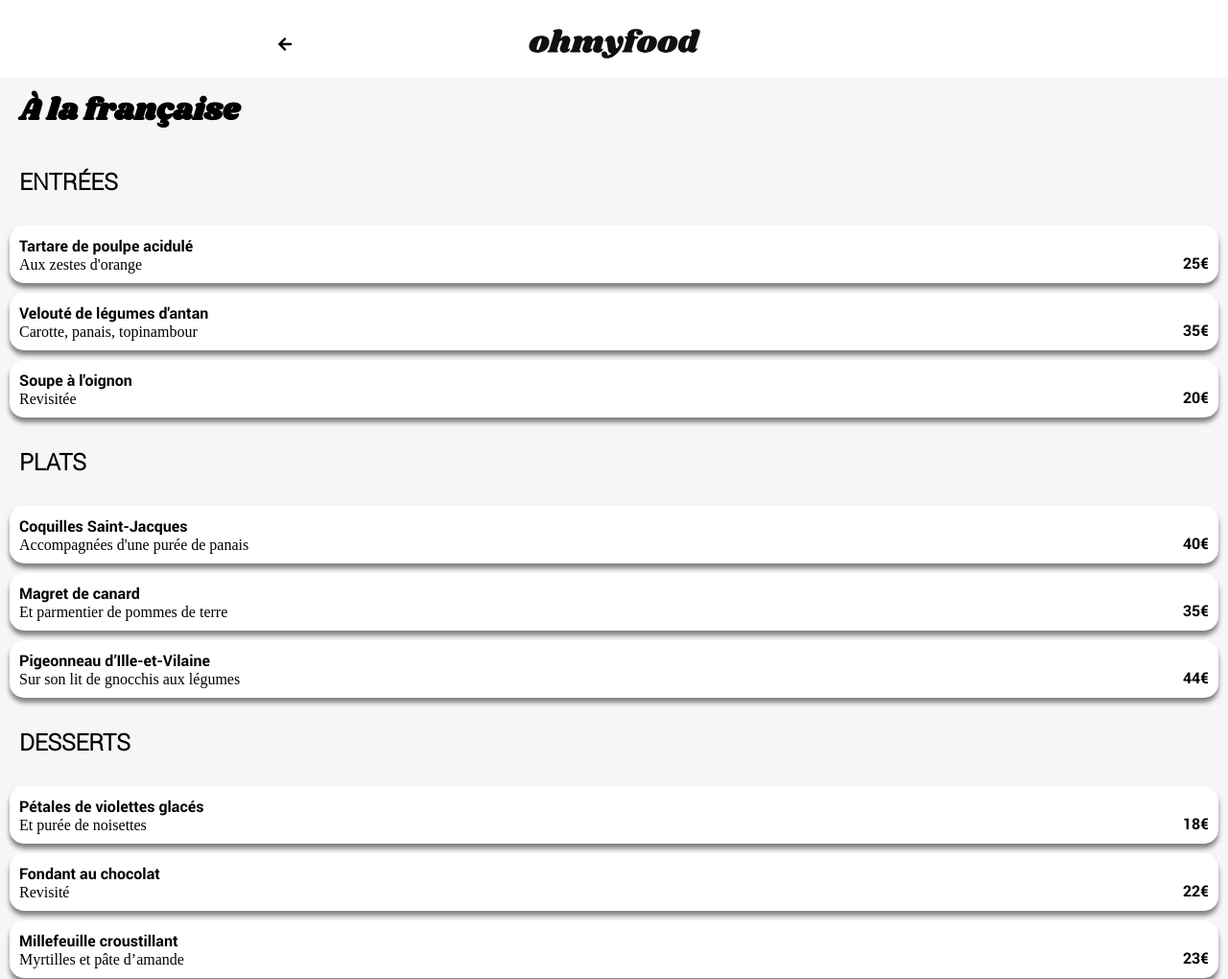
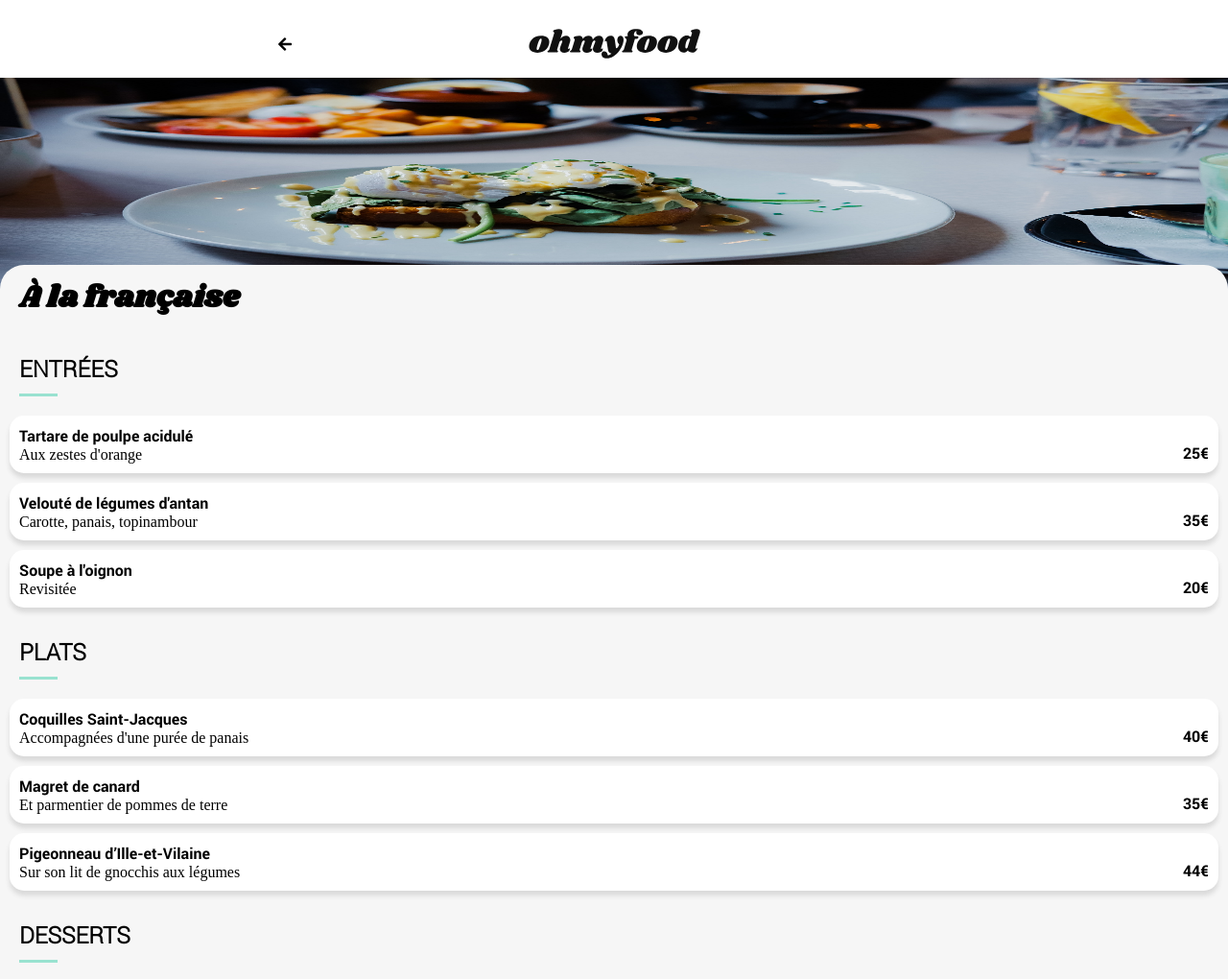
Before and after one commit to GuillaumePons63/Pons_3_13012021, a website: page alafrancaise.html in a window 1280 px wide. Shown: the top 1020 px of the page at 96% size. Drawn offline with Linux system fonts and the light colour scheme.

Commit message:
underline

```diff
--- a/alafrancaise.html
+++ b/alafrancaise.html
@@ -12,11 +12,13 @@
     <header>
         <div class=heading> <a href=index.html></a> </div>
     </header>
+    <div class='menuimage menuimage--alafrancaise'></div>
     <main class=menu>
         <h1> À la française </h1>
         <form method="post" action="traitement.php">
             <div>
                 <h2> ENTRÉES </h2>
+                <div class=underline></div>
                 <input type=radio name=entree value=tartare id=entree1 />
                 <label for=entree1>
                     <div class=option>
@@ -44,6 +46,7 @@
             </div>
             <div>
                 <h2> PLATS </h2>
+                <div class=underline></div>
                 <input type=radio name=plat value=coquille id=plat1 />
                 <label for=plat1>
                     <div class=option>
@@ -71,6 +74,7 @@
             </div>
             <div>
                 <h2> DESSERTS </h2>
+                <div class=underline></div>
                 <input type=radio name=dessert value=petales id=dessert1 />
                 <label for=dessert1>
                     <div class=option>
--- a/sass/composants/_composant.scss
+++ b/sass/composants/_composant.scss
@@ -9,3 +9,29 @@
     margin:20px auto 20px auto;
     display:block;
 }
+
+.menuimage {
+    width:100%;
+    height:220px;
+    position:relative;
+        &--alafrancaise {
+            @include background-image ('./images/restaurant/a_la_francaise.jpg',bottom,100%,230px);
+        }
+        &--palette {
+            @include background-image ('./images/restaurant/la_palette_du_gout.jpg',bottom,100%,230px);
+        }
+        &--note{
+            @include background-image ('./images/restaurant/la_note_enchantee.jpg',0px -150px,100%,420px);
+        }
+        &--delice {
+            @include background-image ('./images/restaurant/le_delice_des_sens.jpg',bottom,100%,230px);
+        }
+    }
+
+.underline {
+    height:3px;
+    width:40px;
+    background-color: #99e2d0;
+    margin-left:20px;
+    margin-bottom:20px
+}
--- a/sass/layout/_layout.scss
+++ b/sass/layout/_layout.scss
@@ -21,12 +21,16 @@ header {
 .menu {
     background-color : $color-background;
     padding-bottom:20px;
+    border-radius:25px 25px 0 0;
+    position:relative;
+    margin-top:-25px;
     h1 {
         font-family : $font-secondary;
     }
     form {
         h2 {
             font-family:$font-primary;
+            padding-bottom:10px;
         }
         input[type=radio]{
             height:0;
@@ -43,7 +47,7 @@ header {
             margin : 10px;
             padding:10px;
             border-radius:15px;
-            @include shadow (grey);
+            @include shadow (#d9d9d9);
             &__titre {
                 font-family:$font-bold;
             }
```
Also changed, not shown: lanoteenchantee.html (+4 -1 lines), lapalettedugout.html (+4 -0 lines), ledelicedessens.html (+4 -0 lines), style.css, 1 other file.
